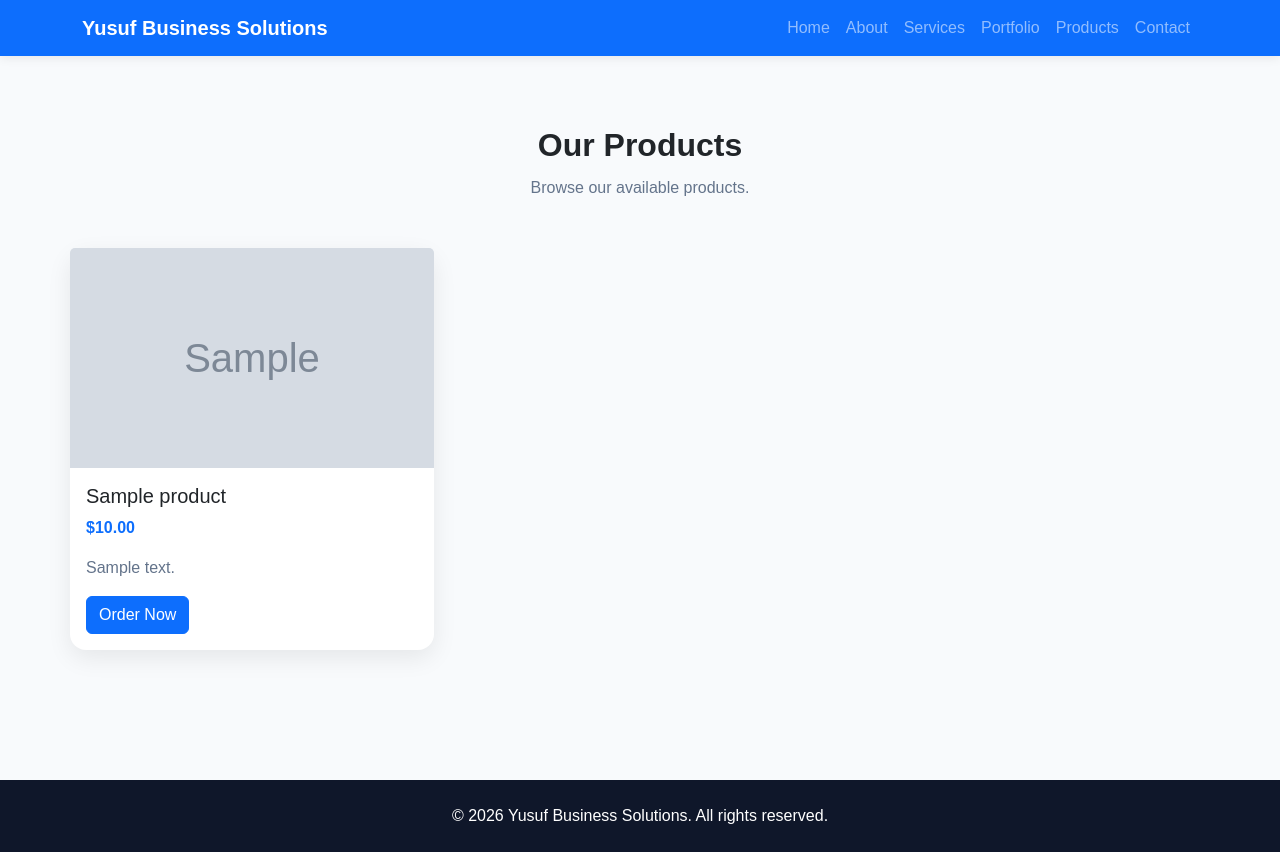
After one commit to shaw545/django-business-website, a Django app: page /products/ in a window 1280 px wide. The commit adds this page. Run offline with Django 5.2, Linux system fonts and the light colour scheme; tables that the repository leaves empty hold one stand-in row (values such as "Sample post"); grey boxes marked "Sample" are stand-in pictures.

Commit message:
Add products page and product model

```diff
--- a/website/models.py
+++ b/website/models.py
@@ -17,3 +17,15 @@ class ContactMessage(models.Model):
 
     def __str__(self):
         return f"{self.name} - {self.service_interest}"
+
+
+class Product(models.Model):
+    name = models.CharField(max_length=200)
+    price = models.DecimalField(max_digits=10, decimal_places=2)
+    description = models.TextField()
+    image = models.URLField(blank=True, null=True)
+    available = models.BooleanField(default=True)
+    created_at = models.DateTimeField(auto_now_add=True)
+
+    def __str__(self):
+        return self.name
--- a/website/templates/base.html
+++ b/website/templates/base.html
@@ -4,15 +4,6 @@
     <meta charset="UTF-8">
     <meta name="viewport" content="width=device-width, initial-scale=1.0">
     <title>{% block title %}Yusuf Business Solutions{% endblock %}</title>
-
-    <!-- Google tag (gtag.js) -->
-    <script async src="https://www.googletagmanager.com/gtag/js?id=G-XXXXXXXXXX"></script>
-    <script>
-      window.dataLayer = window.dataLayer || [];
-      function gtag(){dataLayer.push(arguments);}
-      gtag('js', new Date());
-      gtag('config', 'G-XXXXXXXXXX');
-    </script>
 
     <link href="https://cdn.jsdelivr.net/npm/bootstrap@5.3.0/dist/css/bootstrap.min.css" rel="stylesheet">
 
@@ -93,6 +84,7 @@
                 <li class="nav-item"><a class="nav-link" href="/about/">About</a></li>
                 <li class="nav-item"><a class="nav-link" href="/services/">Services</a></li>
                 <li class="nav-item"><a class="nav-link" href="/portfolio/">Portfolio</a></li>
+                <li class="nav-item"><a class="nav-link" href="/products/">Products</a></li>
                 <li class="nav-item"><a class="nav-link" href="/contact/">Contact</a></li>
             </ul>
         </div>
--- /dev/null
+++ b/website/templates/products.html
@@ -0,0 +1,32 @@
+{% extends 'base.html' %}
+
+{% block title %}Products - Yusuf Business Solutions{% endblock %}
+
+{% block content %}
+<div class="container section-padding">
+    <div class="text-center mb-5">
+        <h2 class="section-title">Our Products</h2>
+        <p class="muted-text">Browse our available products.</p>
+    </div>
+
+    <div class="row g-4">
+        {% for product in products %}
+        <div class="col-md-4">
+            <div class="card shadow-soft h-100">
+                {% if product.image %}
+                <img src="{{ product.image }}" class="card-img-top" alt="{{ product.name }}" style="height: 220px; object-fit: cover;">
+                {% endif %}
+                <div class="card-body">
+                    <h5>{{ product.name }}</h5>
+                    <p class="text-primary fw-bold">${{ product.price }}</p>
+                    <p class="muted-text">{{ product.description }}</p>
+                    <a href="/contact/" class="btn btn-primary">Order Now</a>
+                </div>
+            </div>
+        </div>
+        {% empty %}
+        <p>No products available yet.</p>
+        {% endfor %}
+    </div>
+</div>
+{% endblock %}
--- a/website/urls.py
+++ b/website/urls.py
@@ -5,6 +5,7 @@ urlpatterns = [
     path('', views.home, name='home'),
     path('about/', views.about, name='about'),
     path('services/', views.services, name='services'),
+    path('portfolio/', views.portfolio, name='portfolio'),
+    path('products/', views.products, name='products'),
     path('contact/', views.contact, name='contact'),
-    path('portfolio/', views.portfolio, name='portfolio'),
 ]
--- a/website/views.py
+++ b/website/views.py
@@ -1,6 +1,7 @@
+
+from django.shortcuts import render
 from django.core.mail import send_mail
-from django.shortcuts import render
-from .models import ContactMessage
+from .models import ContactMessage, Product
 
 def home(request):
     return render(request, 'home.html')
@@ -14,6 +15,10 @@ def services(request):
 def portfolio(request):
     return render(request, 'portfolio.html')
 
+def products(request):
+    products = Product.objects.filter(available=True)
+    return render(request, 'products.html', {'products': products})
+
 def contact(request):
     success = False
 
@@ -24,7 +29,6 @@ def contact(request):
         service_interest = request.POST.get('service_interest')
         message = request.POST.get('message')
 
-        # Save to database
         ContactMessage.objects.create(
             name=name,
             email=email,
@@ -33,7 +37,6 @@ def contact(request):
             message=message
         )
 
-        # Send email notification
         send_mail(
             subject=f'New Contact Form Submission from {name}',
             message=f"""
```
Also changed, not shown: website/admin.py (+8 -1 lines), db.sqlite3, website/migrations/0003_product.py (added).
